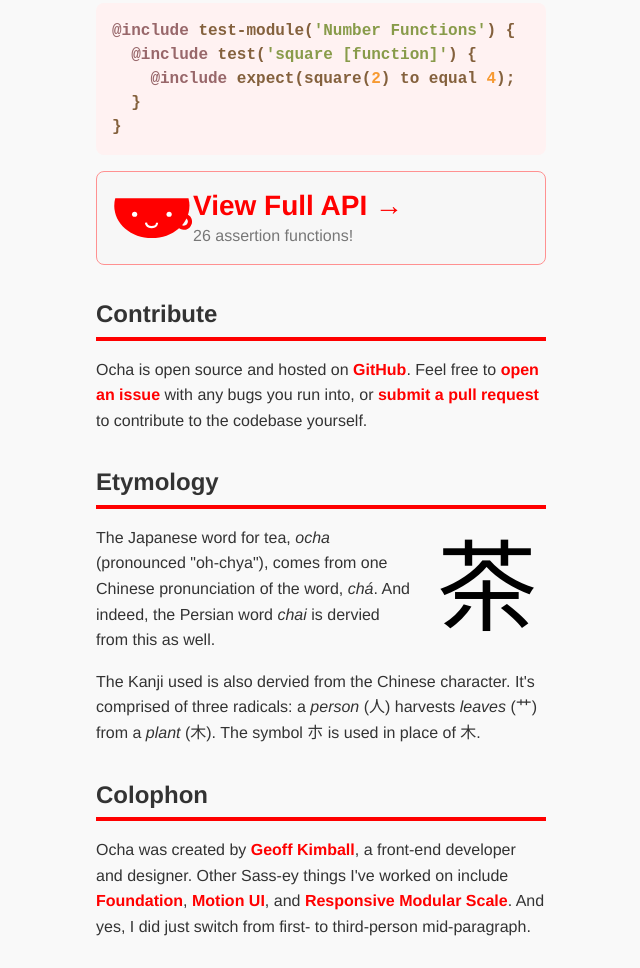
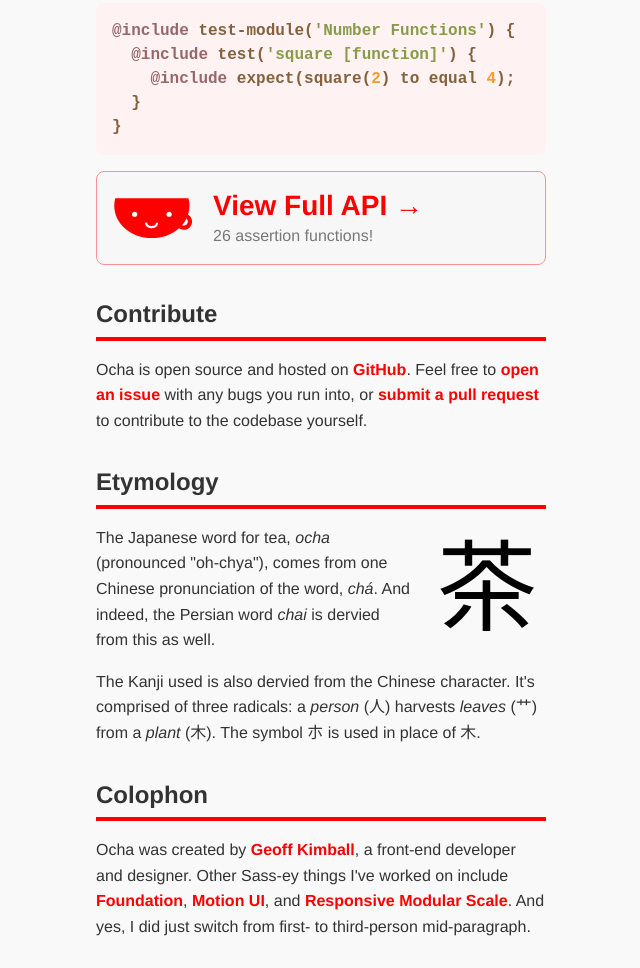
Before and after one commit to gakimball/ocha, a website: page index.html in a window 1280 px wide. Shown: the part 1217-2185 px from the top of the page, without its empty margins (319-959 px from the left). Drawn offline with nearby package versions, Linux system fonts and the light colour scheme.

Commit message:
Fix wrong padding of API link on large screens

```diff
--- a/scss/components/_api-link.scss
+++ b/scss/components/_api-link.scss
@@ -25,6 +25,7 @@
 
   @include breakpoint(medium) {
     background-size: 80px auto;
+    padding-left: 116px;
     font-size: rem-calc(28);
   }
 }
```
Also changed, not shown: css/app.css.
